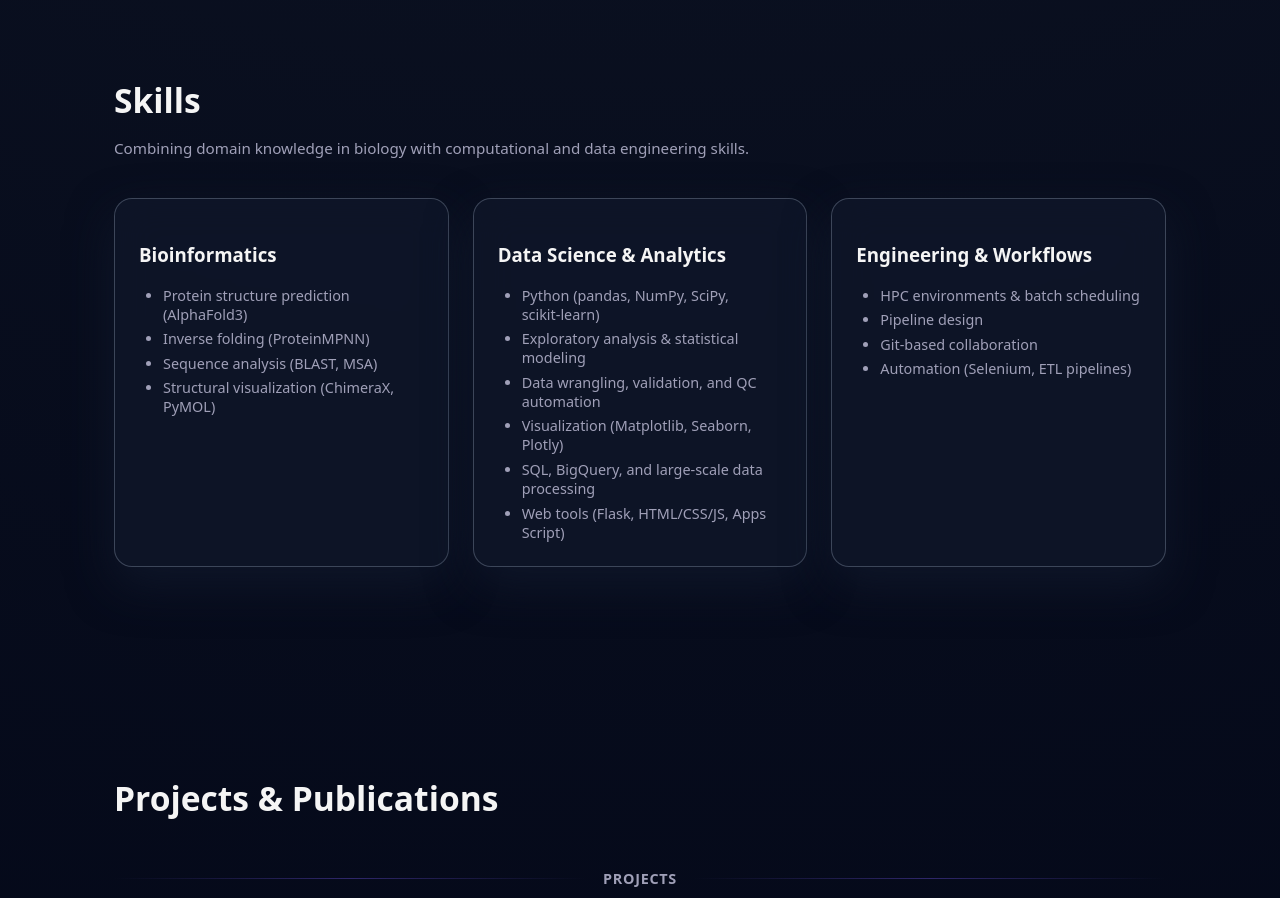
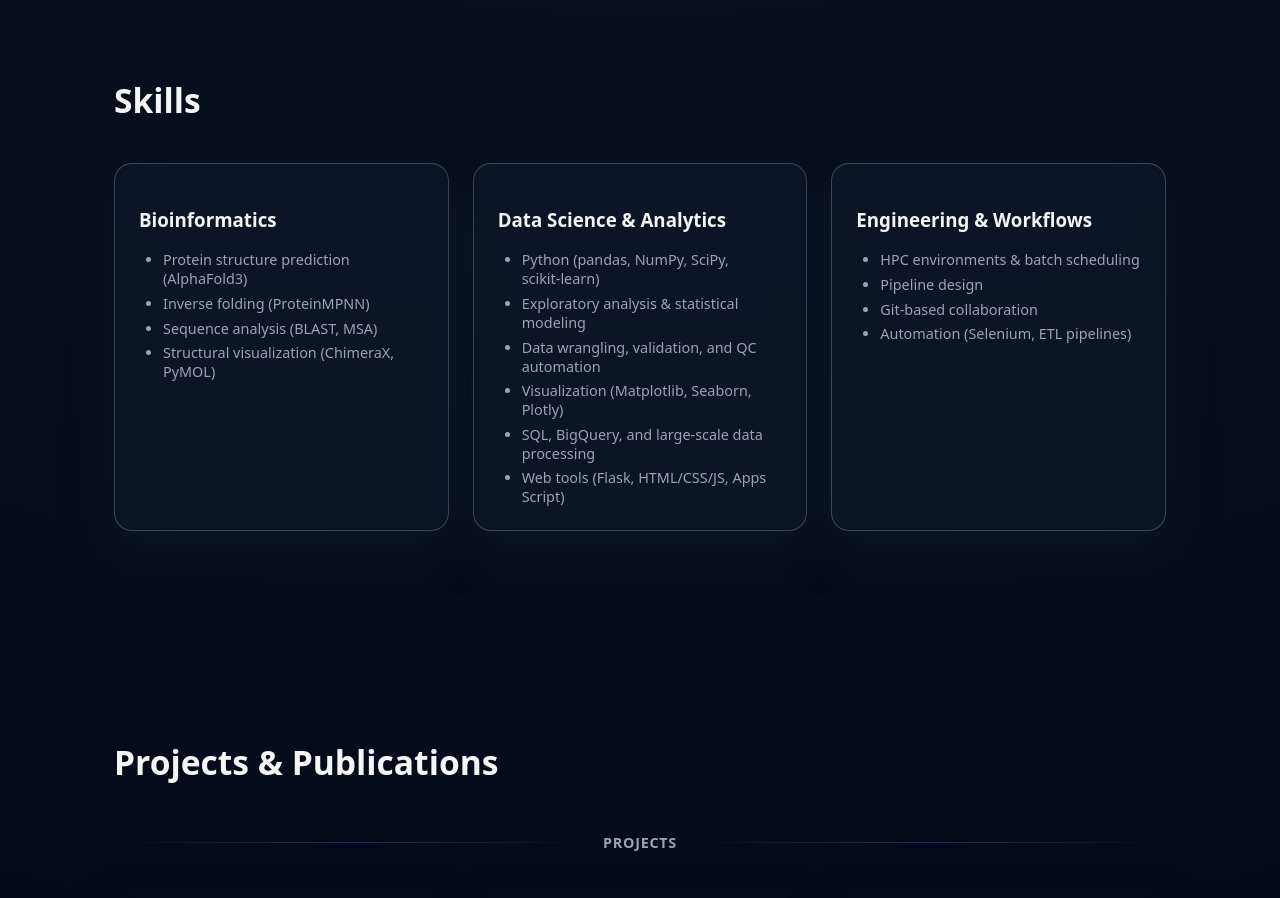
Before and after one commit to albertjseo/personal-portfolio, a React (Create React App) app: page / in a window 1280 px wide. Shown: the part 1440-2338 px from the top of the page. Built offline with nearby package versions, Linux system fonts and the light colour scheme.

Commit message:
Updating Skills.jsx

```diff
--- a/src/components/Skills.jsx
+++ b/src/components/Skills.jsx
@@ -2,9 +2,7 @@
   return (
     <section id="skills" className="section">
       <h2 className="section-title">Skills</h2>
-      <p className="section-subtitle">
-        Combining domain knowledge in biology with computational and data engineering skills.
-      </p>
+      <p className="section-subtitle"></p>
 
       <div className="skills-grid">
         <div className="glass-card fade-up">
```
